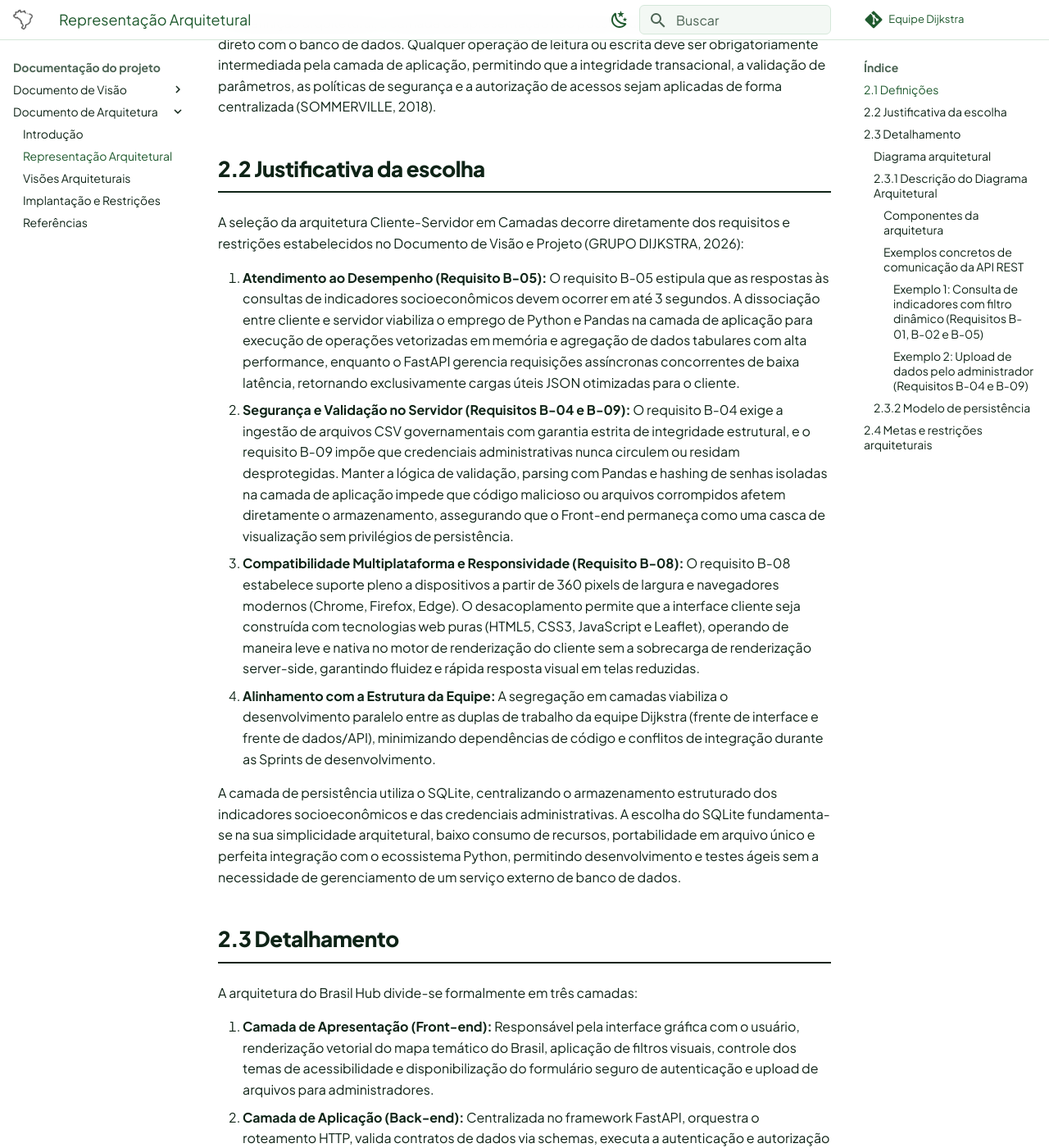
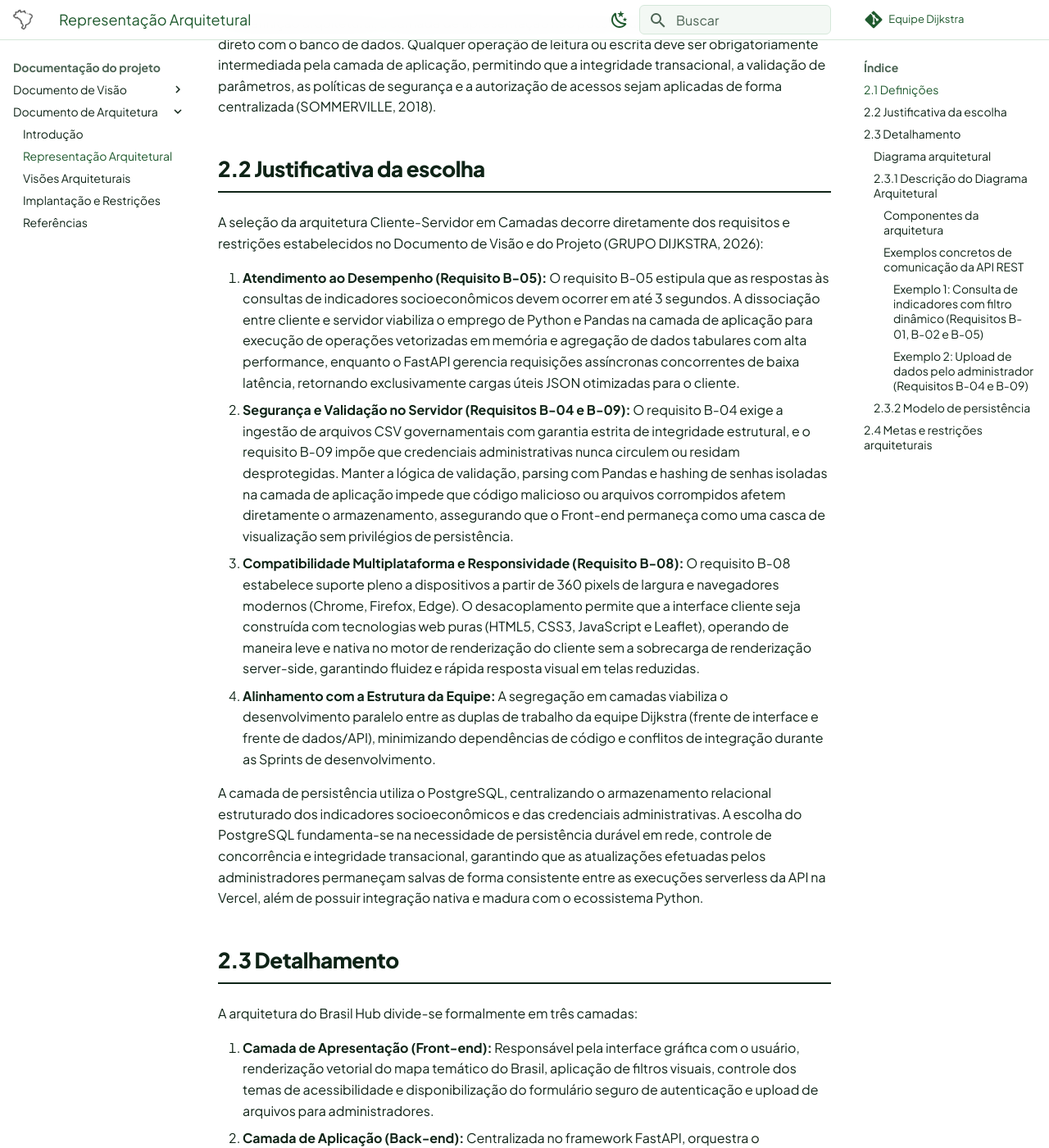
Before and after one commit to FGA0138-MDS-Ajax/2026.2-T02-Dijkstra, an MkDocs documentation site: the page built from docs/documentos/arquitetura/representacao-arquitetural.md, in a window 1280 px wide and 1400 px high, scrolled down 738 px. Shown: the whole window at 82% size. Built offline with MkDocs 1.6.1 and Material for MkDocs 9.7.7, drawn with Linux system fonts in a browser that asks for light colours; some web fonts are replaced; comment, search, counter and statistics services are not loaded; some of the changed text lies outside the part shown.

Commit message:
docs: atualizar markdown do documento de arquitetura (mudança de banco de dados).

```diff
--- a/docs/documentos/arquitetura/representacao-arquitetural.md
+++ b/docs/documentos/arquitetura/representacao-arquitetural.md
@@ -4,7 +4,7 @@
 
 O Brasil Hub adota o estilo arquitetural Cliente-Servidor em Camadas (*Three-Tier Architecture*), estruturado em três níveis lógicos fundamentais: apresentação, aplicação e persistência.
 
-A camada de apresentação corresponde ao Front-end executado no navegador do usuário; a camada de aplicação corresponde ao Back-end desenvolvido em Python utilizando a API RESTful implementada com o framework FastAPI; e a camada de persistência corresponde ao sistema gerenciador de banco de dados relacional.
+A camada de apresentação corresponde ao Front-end executado no navegador do usuário; a camada de aplicação corresponde ao Back-end desenvolvido em Python utilizando a API RESTful implementada com o framework FastAPI; e a camada de persistência corresponde ao banco de dados relacional PostgreSQL.
 
 A separação estrita entre essas camadas tem como objetivo principal reduzir o acoplamento entre a interface de usuário, as regras de negócio, a validação de dados e os mecanismos de armazenamento físico, promovendo modularidade, manutenibilidade e testabilidade independente dos componentes (BASS; CLEMENTS; KAZMAN, 2021; SOMMERVILLE, 2018).
 
@@ -14,14 +14,14 @@ Por definição arquitetural, a camada de apresentação não possui qualquer ca
 
 ## 2.2 Justificativa da escolha
 
-A seleção da arquitetura Cliente-Servidor em Camadas decorre diretamente dos requisitos e restrições estabelecidos no Documento de Visão e Projeto (GRUPO DIJKSTRA, 2026):
+A seleção da arquitetura Cliente-Servidor em Camadas decorre diretamente dos requisitos e restrições estabelecidos no Documento de Visão e do Projeto (GRUPO DIJKSTRA, 2026):
 
 1. **Atendimento ao Desempenho (Requisito B-05):** O requisito B-05 estipula que as respostas às consultas de indicadores socioeconômicos devem ocorrer em até 3 segundos. A dissociação entre cliente e servidor viabiliza o emprego de Python e Pandas na camada de aplicação para execução de operações vetorizadas em memória e agregação de dados tabulares com alta performance, enquanto o FastAPI gerencia requisições assíncronas concorrentes de baixa latência, retornando exclusivamente cargas úteis JSON otimizadas para o cliente.
 2. **Segurança e Validação no Servidor (Requisitos B-04 e B-09):** O requisito B-04 exige a ingestão de arquivos CSV governamentais com garantia estrita de integridade estrutural, e o requisito B-09 impõe que credenciais administrativas nunca circulem ou residam desprotegidas. Manter a lógica de validação, parsing com Pandas e hashing de senhas isoladas na camada de aplicação impede que código malicioso ou arquivos corrompidos afetem diretamente o armazenamento, assegurando que o Front-end permaneça como uma casca de visualização sem privilégios de persistência.
 3. **Compatibilidade Multiplataforma e Responsividade (Requisito B-08):** O requisito B-08 estabelece suporte pleno a dispositivos a partir de 360 pixels de largura e navegadores modernos (Chrome, Firefox, Edge). O desacoplamento permite que a interface cliente seja construída com tecnologias web puras (HTML5, CSS3, JavaScript e Leaflet), operando de maneira leve e nativa no motor de renderização do cliente sem a sobrecarga de renderização server-side, garantindo fluidez e rápida resposta visual em telas reduzidas.
 4. **Alinhamento com a Estrutura da Equipe:** A segregação em camadas viabiliza o desenvolvimento paralelo entre as duplas de trabalho da equipe Dijkstra (frente de interface e frente de dados/API), minimizando dependências de código e conflitos de integração durante as Sprints de desenvolvimento.
 
-A camada de persistência utiliza o SQLite, centralizando o armazenamento estruturado dos indicadores socioeconômicos e das credenciais administrativas. A escolha do SQLite fundamenta-se na sua simplicidade arquitetural, baixo consumo de recursos, portabilidade em arquivo único e perfeita integração com o ecossistema Python, permitindo desenvolvimento e testes ágeis sem a necessidade de gerenciamento de um serviço externo de banco de dados.
+A camada de persistência utiliza o PostgreSQL, centralizando o armazenamento relacional estruturado dos indicadores socioeconômicos e das credenciais administrativas. A escolha do PostgreSQL fundamenta-se na necessidade de persistência durável em rede, controle de concorrência e integridade transacional, garantindo que as atualizações efetuadas pelos administradores permaneçam salvas de forma consistente entre as execuções serverless da API na Vercel, além de possuir integração nativa e madura com o ecossistema Python.
 
 ## 2.3 Detalhamento
 
@@ -64,7 +64,7 @@ Os módulos e componentes que constituem a arquitetura do Brasil Hub, bem como s
 | Serviço de Atualização | Python / Pandas | Orquestração do fluxo de ingestão e atualização da base | Arquivo CSV do administrador | Relatório de validação e confirmação de persistência |
 | Módulo de Autenticação | Python / bcrypt | Verificação de credenciais e emissão de tokens de autorização | Usuário e senha em texto simples | Token de sessão ou recusa de acesso |
 | Processador de Dados | Pandas | Leitura, validação estrutural, limpeza e padronização | Arquivo CSV bruto / DataFrame | DataFrame sanitizado e validado |
-| Banco de Dados | SQLite | Persistência estruturada de indicadores e credenciais | Comandos e consultas SQL estruturadas | Conjuntos de registros persistidos |
+| Banco de Dados | PostgreSQL | Persistência estruturada de indicadores e credenciais | Comandos e consultas SQL estruturadas | Conjuntos de registros persistidos |
 
 *Fonte: Elaborado por Josef Wojtyla (2026).*
 
@@ -145,7 +145,7 @@ A API intercepta a requisição, valida o token de autorização, encaminha o ar
 
 ### 2.3.2 Modelo de persistência
 
-O modelo de persistência do Brasil Hub utiliza o banco de dados SQLite para armazenar de forma íntegra e estruturada os dados socioeconômicos tratados e as credenciais de autenticação administrativa.
+O modelo de persistência do Brasil Hub utiliza o banco de dados PostgreSQL para armazenar de forma íntegra e estruturada os dados socioeconômicos tratados e as credenciais de autenticação administrativa.
 
 O acesso ao banco de dados é estritamente encapsulado pelo módulo de repositório (`src/database`), isolando a camada de aplicação de especificidades dialetais de SQL e facilitando a realização de testes com bancos em memória ou simulações via mocks.
 
@@ -175,7 +175,7 @@ Em hipótese alguma a senha do administrador em texto simples é gravada em banc
 
 ## 2.4 Metas e restrições arquiteturais
 
-As metas e restrições técnicas do Brasil Hub derivam dos requisitos funcionais e não funcionais estabelecidos no Documento de Visão e Projeto (GRUPO DIJKSTRA, 2026), visando assegurar estabilidade, segurança e manutenibilidade:
+As metas e restrições técnicas do Brasil Hub derivam dos requisitos funcionais e não funcionais estabelecidos no Documento de Visão e do Projeto (GRUPO DIJKSTRA, 2026), visando assegurar desempenho, manutenibilidade, segurança, compatibilidade e consistência estrutural do sistema:
 
 1. **Comunicação estrita por API REST:** A troca de dados entre Front-end e Back-end ocorre exclusivamente via requisições HTTP/HTTPS padronizadas conforme o modelo REST (FIELDING, 2000). Operações de recuperação de indicadores usam o método `GET`, enquanto operações autenticadas de submissão e atualização usam o método `POST`.
 2. **Formato dos Dados:** As saídas estruturadas da API utilizam exclusivamente payloads em formato JSON, com codificação de caracteres em UTF-8. O tráfego de arquivos brutos de indicadores utiliza `multipart/form-data`.
```
Also changed, not shown: docs/documentos/arquitetura/implantacao-restricoes.md (+1 -1 lines), docs/documentos/arquitetura/introducao.md (+2 -2 lines), docs/documentos/arquitetura/referencias.md (+2 -0 lines), docs/documentos/arquitetura/visoes.md (+22 -17 lines), docs/documentos/arquitetura/assets/atividades.png, docs/documentos/arquitetura/assets/caso-uso.png, docs/documentos/arquitetura/assets/classes.png, docs/documentos/arquitetura/assets/componentes.png, docs/documentos/arquitetura/assets/diagrama-arquitetural.png, docs/documentos/arquitetura/assets/implantação.png.
